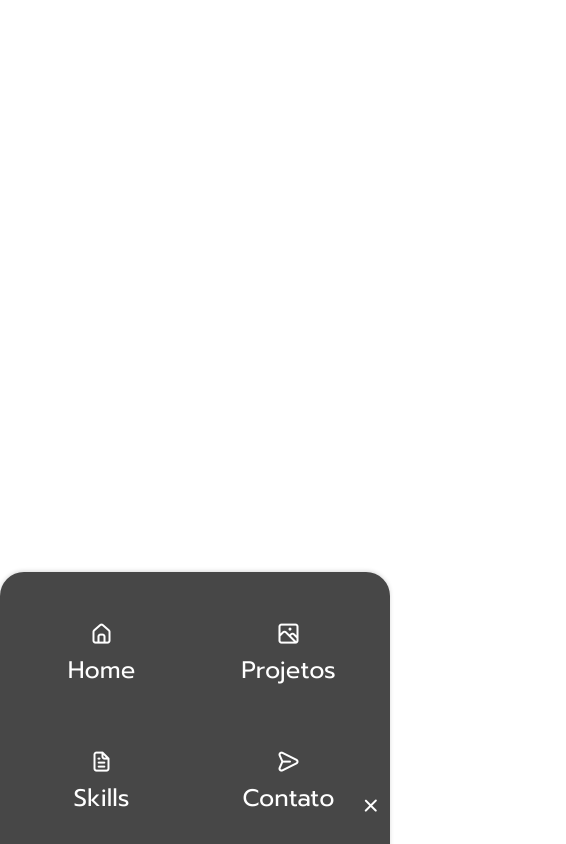
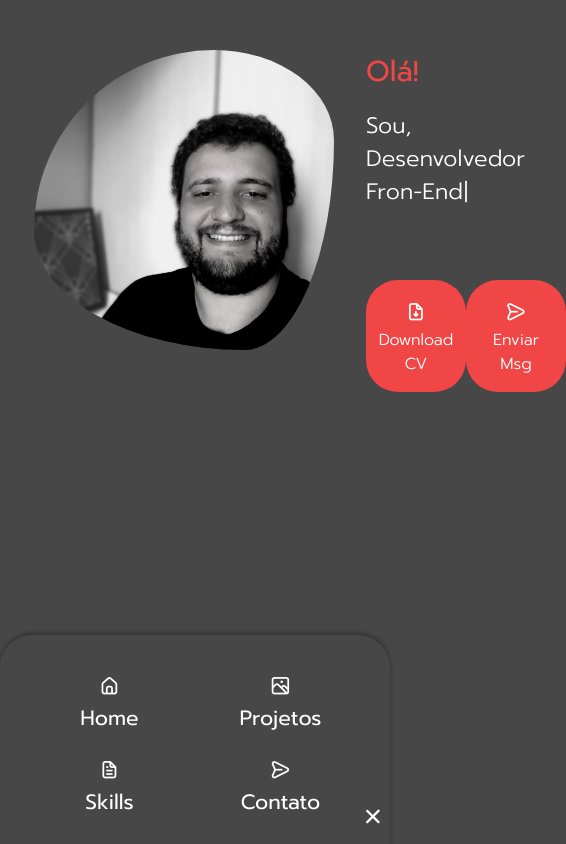
Before and after one commit to victorAzzolini/Portfolio_v1, a React (Vite) app in the folder portfolio_v1/: page / in a window 390 px wide. Shown: the whole page, 566 px wide, since content can reach past the window. Built offline with nearby package versions, Linux system fonts and the light colour scheme.

Commit message:
criando a home

```diff
--- a/portfolio_v1/package.json
+++ b/portfolio_v1/package.json
@@ -10,7 +10,8 @@
   },
   "dependencies": {
     "react": "^18.2.0",
-    "react-dom": "^18.2.0"
+    "react-dom": "^18.2.0",
+    "typewriter-effect": "^2.19.0"
   },
   "devDependencies": {
     "@types/react": "^18.0.26",
--- a/portfolio_v1/src/App.css
+++ b/portfolio_v1/src/App.css
@@ -77,7 +77,7 @@ textarea {
 }
 
 body {
-  background-color: var(--body-color);
+  background-color: var(--background-main);
   color: var(--text-color);
 }
 
@@ -142,10 +142,10 @@ img {
 /*============ BUTTONS ================*/
 .button {
   display: inline-block;
-  background: linear-gradient(to right, #9c27b0, #e91e63);
+  background: rgb(241, 70, 70);
   color: var(--title-color);
-  padding: 1.25rem 2rem;
-  border-radius: 1rem;
+  padding: 1rem 1rem;
+  border-radius: 2rem;
   font-weight: var(--font-medium);
 }
 
--- a/portfolio_v1/src/App.jsx
+++ b/portfolio_v1/src/App.jsx
@@ -1,11 +1,13 @@
 import './App.css'
 import Header from './components/header/Header'
+import Home from './components/home/Home'
 
 function App() {
 
   return (
     <div>
       <Header />
+      <Home />
     </div>
   )
 }
--- a/portfolio_v1/src/components/header/Header.jsx
+++ b/portfolio_v1/src/components/header/Header.jsx
@@ -1,6 +1,10 @@
+import { useState } from 'react';
+
 import './header.css'
 
 function Header() {
+    const [toogle, setToogle] = useState(false)
+
     return (
         <header className="header">
             <nav className="nav container">
@@ -8,7 +12,7 @@ function Header() {
                     <i class="uil uil-brackets-curly"></i>
                     <div className="logo__name">Azzolini.dev</div>
                 </a>
-                <div className="nav__menu">
+                <div className={toogle ? "nav__menu": "show__menu"}>
                     <ul className="nav__list">
                         <li className="nav__item">
                             <a href="#home" className="nav__link">
@@ -35,11 +39,11 @@ function Header() {
                             </a>
                         </li>
 
-                        <i className="uil uil-times nav__close"></i>
+                        <i className="uil uil-times nav__close" onClick={() => setToogle(!toogle)}></i>
                     </ul>
                 </div>
 
-                <div className="nav__toogle">
+                <div className="nav__toogle" onClick={() => setToogle(!toogle)}>
                     <i className="uil uil-apps"></i>
                 </div>
 
--- a/portfolio_v1/src/components/header/header.css
+++ b/portfolio_v1/src/components/header/header.css
@@ -12,12 +12,12 @@
     justify-content: space-between;
     justify-items: center;
     align-items: center;
-    height: 2.5rem;
+    height: 2rem;
 }
 
 .uil-brackets-curly {
     color: var(--title-color-hover);
-    font-size: var(--h2-font-size);
+    font-size: 1.7rem;
     padding: 0 .1em;
 }
 
@@ -28,7 +28,7 @@
 
 .logo__name {
     transition: 1000ms;
-    font-size: 1.3rem;
+    font-size: 1.5rem;
 }
 
 .logo__name:hover {
@@ -47,6 +47,7 @@
     align-items: center;
     padding: 0.5em;
     transition: 1000ms;
+    font-size: 1.3rem;
 }
 
 .nav__link:hover {
@@ -66,72 +67,103 @@
         top: initial;
         bottom: 0;
         position: fixed;
-        padding: 2rem 1rem;
-        z-index: var(--z-fixed);
-    }
-
-    .nav {
-        margin-left: 0;
         padding-left: 0;
-        height: 3rem;
-
-    }
-
-    .nav__toogle,
-    .nav__close,
-    .nav__logo {
-        display: block;
+        padding-right: 0;
    }
 
    .nav__menu {
+        width: 100%;
+        position: fixed;
+        bottom: -100%;
+        left: 0;
+        padding: 1.5em 1.5em 8em ;
+        background-color: var(--background-main);
+        box-shadow: 0 -2px 4px rgba(0, 0, 0, 0.308);
+        border-radius: 2rem 2rem 0px 0px;
+        z-index: var(--z-fixed);
+        transition: .4s;
+   }
+
+   /* ======= Show Menu ============ */
+
+   .show__menu {
+        width: 100%;
         position: fixed;
         left: 0;
-        width: 100%;
+        padding: 1.5em 1.5em 8em ;
         background-color: var(--background-main);
-        padding: 2rem 1.5rem 6rem;
-        box-shadow: 0 -1px 4px rgba(0, 0, 0, 0.15);
-        border-radius: 1.5rem 1.5rem 0 0;
-        transition: .2s;
+        box-shadow: 0 -2px 4px rgba(0, 0, 0, 0.308);
+        border-radius: 2rem 2rem 0px 0px;
+        z-index: var(--z-fixed);
+        transition: .4s;
     }
+
+    /* ======= Show Menu ============ */
 
    .nav__list {
         display: grid;
         grid-template-columns: repeat(4, 1fr);
-        gap: 2rem;
-        margin-bottom: 5em;
    }
 
    .nav__item {
         font-size: var(--h2-font-size);
    }
 
+   .nav__toogle,
+   .nav__logo,
    .nav__close {
-        position: absolute;
-        font-size: var(--h2-font-size);
-        left: 92%;
-        top: 50%;
-        cursor: pointer;
+        display: block;
    }
 
-    .nav__close:hover{
-        color: var(--title-color-dark);
+   .nav__toogle {
+        font-size: 1.5rem;
+        cursor: pointer;
+        transition: 1000ms;
    }
 
-    .nav__close:hover{
+   .nav__toogle:hover {
         color: var(--title-color-hover);
    }
 
+   .nav__close {
+        padding: 1rem;
+        font-size: 1.7rem;
+        position: absolute;
+        left: 90%;
+        top: 45%;
+        cursor: pointer;
+        transition: 1000ms;
+   }
+
+   .nav__close:hover {
+        color: var(--title-color-hover);
+   }
 }
 
 @media screen and (max-width: 576px) {
+    .nav__menu {
+        padding: 1.5em 3.2em 12em ;
+    }
+
     .nav__list {
         display: grid;
         grid-template-columns: repeat(2, 1fr);
-            gap: 2rem;
-            margin-bottom: 5em;
    }
 
+   .nav__close {
+    left: 88%;
+}
+}
+
+@media screen and (max-width: 350px) {
+    .nav__menu {
+        padding: 1em 2em 12em ;
+    }
+
+    .nav__list {
+        display: grid;
+        grid-template-columns: repeat(2, 1fr);
    }
 
 
-    /* ======== Show Menu ======== */
+}
--- /dev/null
+++ b/portfolio_v1/src/components/home/Home.jsx
@@ -0,0 +1,51 @@
+import Typewriter from "typewriter-effect";
+
+import "./home.css"
+
+function Home(){
+    return (
+        <section className="home container" id="home">
+            <div className="home__img"></div>
+            <div className="home__description grid">
+
+                <h2 className="home__name">Olá!</h2>
+                <h3 className="home__subtitle">
+                    <Typewriter
+                        options={{
+                        autoStart: true,
+                        loop: true,
+                        delay: 40,
+                        strings: [
+                            "Sou, Victor Azzolini",
+                            "Sou, Desenvolvedor Fron-End",
+                            "Amo as possibilidades que a tecnologia pode proporcionar!",
+                            "Além de ser um apaixonado pela natureza e por gastronomia!"
+
+                        ]
+                    }}
+                    />
+                </h3>
+
+                <div className="home__button">
+                    <a href="" className="dowload__button">
+                        <button className="button">
+                            <i class="uil uil-file-download"></i>
+                            Download CV
+                        </button>
+                    </a>
+                    <a href="#contato" className="contato__button">
+                        <button className="button">
+                            <i className="uil uil-message"></i>
+                            Enviar Msg
+                        </button>
+                    </a>
+                </div>
+
+            </div>
+
+
+        </section>
+    )
+}
+
+export default Home
--- /dev/null
+++ b/portfolio_v1/src/components/home/home.css
@@ -0,0 +1,96 @@
+.home {
+    display: grid;
+    grid-template-columns: repeat(2, 1fr);
+    justify-content: space-between;
+    padding: 10px;
+    padding-top: 50px;
+}
+
+.home__description {
+    display: flex;
+    gap: 1em;
+    flex-direction: column;
+    justify-content: center;
+    padding-left: 2em;
+}
+
+.home__name {
+    color: rgb(241, 70, 70);
+    font-weight: 400;
+    font-size: 1.8em;
+}
+
+.home__subtitle {
+    font-weight: 300;
+    font-size: 1.4rem;
+}
+
+.home__about {
+    color: white;
+}
+
+.home__img {
+    background-image: url(../../assets/victor_bw.jpg);
+    background-repeat: no-repeat;
+    background-size: cover;
+    background-position: center;
+    border-radius: 60% 40% 30% 70%/60% 30% 70% 40%;
+    justify-self: center;
+    width: 300px;
+    height: 300px;
+}
+
+.home__button {
+    display: flex;
+    justify-content: space-around;
+    align-items: center;
+    margin-top: 3.5em;
+    max-width: 400px;
+
+}
+
+.button {
+    font-weight: 300;
+    width: 160px;
+    transition: .4s;
+}
+
+.button:hover {
+    border:  1px solid #fff;
+    background-color: rgb(199, 50, 50);
+    width: 170px;
+}
+
+.home button i {
+    font-size: 1.3em;
+}
+
+
+/*============ BREAKPOINTS ================*/
+
+/* For medium devices */
+@media screen and (max-width: 768px) {
+    .button {
+        width: 100px;
+        display: flex;
+        flex-direction: column;
+        align-items: center;
+    }
+
+    .button:hover {
+        border:  1px solid #fff;
+        background-color: rgb(199, 50, 50);
+        width: 110px;
+    }
+
+
+}
+
+  @media screen and (max-width: 576px) {
+
+  }
+
+  /* For small devices */
+  @media screen and (max-width: 350px) {
+
+  }
```
Also changed, not shown: portfolio_v1/src/assets/victor_bw.jpg (added), 1 other file (tests, documents, lock files or other folders). Lines whose indentation alone changed are shown as unchanged.
